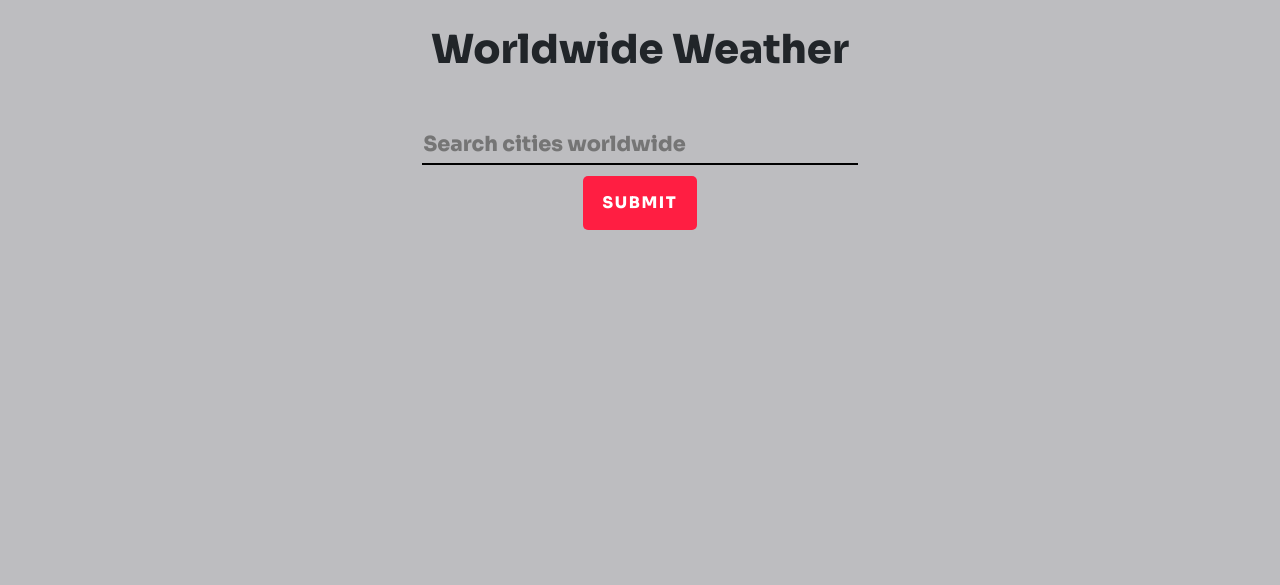
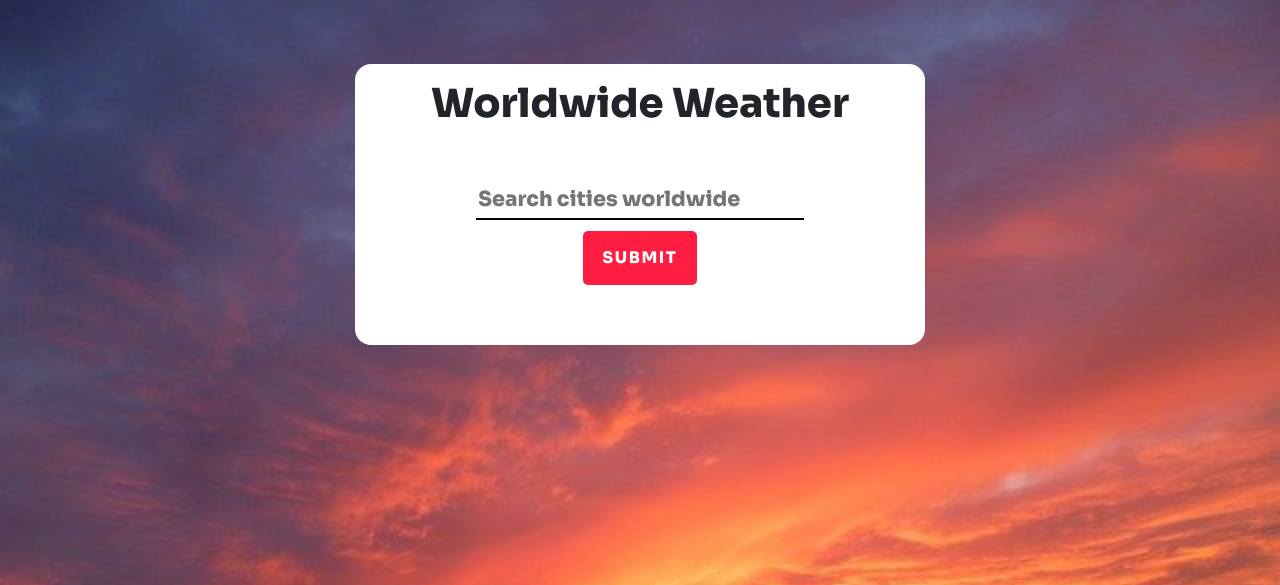
Before and after one commit to niall-anthony-mcnulty/Keele-Webdev-Assignment2, a PHP site: page / in a window 1280 px wide. Shown: the top 585 px of the page. Run offline with PHP 8.4, Linux system fonts and the light colour scheme; some libraries are stand-ins or nearby versions; some web fonts are replaced.

Commit message:
css aesthetics

```diff
--- a/css/main.css
+++ b/css/main.css
@@ -8,17 +8,50 @@
 body {
     background-color : 	#BDBDC0;
     font-family: 'Sora', sans-serif;
+    background-image: url(../images/mainpic.jpg);
+    background-size: cover;
+    border-radius: 1rem;
 }
 
 .title {
     justify-content: center;
     text-align: center;
+    margin-top: 5%;
+
 }
 
-header {
-    margin-top:2%;
+
+.titlediv {
+
+    background-color: white;
+    border-top-left-radius: 1rem;
+    border-top-right-radius: 1rem;
 
 }
+
+h1 {
+
+    margin-top: 3%;
+}
+
+.formdiv {
+
+    background-color:white;
+}
+
+
+.searcherrordiv {
+
+    background-color: white;
+}
+
+.locationdiv {
+
+    background-color: white;
+    border-bottom-left-radius: 1rem;
+    border-bottom-right-radius: 1rem;
+}
+
 
 input {
 
@@ -28,13 +61,12 @@ input {
     margin-bottom: 2%;
     border:none;
     border-bottom: 2px solid black;
-    width: 80%;
+    width: 60%;
     background: none;
     justify-content:center;
     text-align:left;
 
 }
-
 
 /* Remove blue outline for aesthetics despite it reducing usability for impaired */
 
@@ -42,6 +74,7 @@ textarea:focus, input:focus {
     outline: none;
 
 }
+
 
 button {
 
@@ -73,4 +106,10 @@ ul {
     justify-content: center;
     text-align: center;
     padding: 4%;
+    background-color:white;
 }
+
+.location {
+
+    background-color: white;
+}
--- a/index.php
+++ b/index.php
@@ -17,17 +17,17 @@
         <script src="js/main.js"></script>
 </head>
 <body>
-     <header>
+    <main>
         <div class="title container">
             <div class='center'>
-                <div class='row justify-content-center no-gutters'>
-                    <div class ='col-xs-12 col-sm-10 col-md-8 col-lg-6'>
+                <div class='row justify-content-center no-gutters top-clear'>
+                    <div class ='col-xs-12 col-sm-10 col-md-8 col-lg-6 titlediv'>
                         <h1>Worldwide Weather</h1>
                     </div>
                 </div>
             </div>
                 <div class='row justify-content-center no-gutters'>
-                    <div class ='col-xs-12 col-sm-10 col-md-8 col-lg-6'>
+                    <div class ='col-xs-12 col-sm-10 col-md-8 col-lg-6 formdiv'>
                         <form id='search-form' class='form-search'>
                             <div>
                                 <input class = 'input-country' pattern= '^[a-zA-Z\s.,-]*' type='text' placeholder='Search cities worldwide' title='Please enter the English name for the city you require (dashes and fullstops allowed).' autofocus>
@@ -39,7 +39,7 @@
                     </div>
                 </div>
                 <div class='row justify-content-center no-gutters'>
-                    <div class ='col-xs-12 col-sm-10 col-md-8 col-lg-6'>
+                    <div class ='col-xs-12 col-sm-10 col-md-8 col-lg-6 searcherrordiv'>
                         <span class='searcherror'></span>
                     </div>
                 </div>
@@ -49,21 +49,13 @@
         <div class='content container'>
             <div class='center'>
                 <div class='row justify-content-center no-gutters'>
-                    <div class='col-xs-12 col-sm-10 col-md-8 col-lg-6'>
+                    <div class='col-xs-12 col-sm-10 col-md-8 col-lg-6 locationdiv'>
                         <ul class='location'></ul>
                     </div>
                 </div>
             </div>
         </div>
-    </header>
-    <main>
-
-
-
     </main>
-    <footer>
-
-    </footer>
     <script src="https://cdn.jsdelivr.net/npm/@popperjs/core@2.10.2/dist/umd/popper.min.js" integrity="sha384-7+zCNj/IqJ95wo16oMtfsKbZ9ccEh31eOz1HGyDuCQ6wgnyJNSYdrPa03rtR1zdB" crossorigin="anonymous"></script>
     <script src="https://cdn.jsdelivr.net/npm/bootstrap@5.1.3/dist/js/bootstrap.min.js" integrity="sha384-QJHtvGhmr9XOIpI6YVutG+2QOK9T+ZnN4kzFN1RtK3zEFEIsxhlmWl5/YESvpZ13" crossorigin="anonymous"></script>
 </body>
--- a/js/main.js
+++ b/js/main.js
@@ -39,7 +39,7 @@ $(document).ready(function(){
                 type: "POST",
                 dataType: 'json',
             }).done( function(response) {
-                const {main, name, sys, weather, dt} = response;
+                const {main, name, sys, weather, dt, cod} = response;
                 const icon = 'https://s3-us-west-2.amazonaws.com/s.cdpn.io/162656/${weather[0].icon}.svg';
 
                 addData();
@@ -48,17 +48,20 @@ $(document).ready(function(){
 
 
                     weatherMain = capitalizeFirstLetter(weather[0].main);
-                    weatherIcon =weather[0].icon;
+                    weatherIcon = weather[0].icon;
                     weatherIconURL =  "http://openweathermap.org/img/wn/" + weatherIcon + "@2x.png";
                     weatherTemp = (Math.round(main.temp) + " C");
                     weatherCity = capitalizeFirstLetter(name);
+                    weatherCountry = (sys.country).toUpperCase();
+                    weatherTime = dt;
+                    apiStatus = cod;
 
-                    console.log(weatherIcon);
-                    console.log(weatherMain);
-                    console.log(weatherTemp);
                     console.log(response);
+                    console.log(cod);
+                    console.log(weatherTime);
 
-                    $('.location').html("<li>" + weatherCity + "</li><li><img src="+ weatherIconURL +"></li><li>" + weatherMain + "</li><li>" + weatherTemp + "</li>");
+
+                    $('.location').html("<li>" + weatherCity + ", " + weatherCountry + "</li><li><img src="+ weatherIconURL +"></li><li>" + weatherMain + "</li><li>" + weatherTemp + "</li>");
 
                 }
 
```
Also changed, not shown: images/mainpic.jpg (added), images/planet-down.jpg (added), images/planet-up.jpeg (added).
